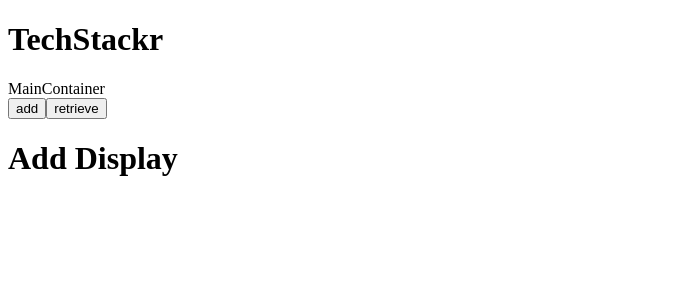
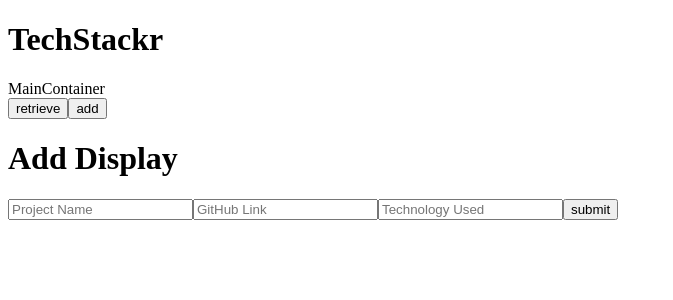
Before and after one commit to TeamTechStackr/TechStackr, a React app: page / in a window 1280 px wide. Shown: the top 300 px of the page, without its empty margins (0-673 px from the left). Built offline with nearby package versions, Linux system fonts and the light colour scheme.

Commit message:
addDisplay and retrieveDisplay working with hardcoded State

```diff
--- a/src/client/Components/NavBar.jsx
+++ b/src/client/Components/NavBar.jsx
@@ -5,8 +5,8 @@ const NavBar = () => {
 
     return (
         <div>
+            <Link to='/retrieve'><button>retrieve</button></Link>
             <Link to='/'><button>add</button></Link>
-            <Link to='/retrieve'><button>retrieve</button></Link>
         </div>
     )
 }
--- a/src/client/Containers/AddDisplay.jsx
+++ b/src/client/Containers/AddDisplay.jsx
@@ -1,9 +1,25 @@
 import React from 'react';
+import { Link } from 'react-router-dom';
 
 const AddDisplay = () => {
+
+    const clickHandler = () => {
+        const name = document.getElementById('name').value;
+        const link = document.getElementById('link').value;
+        const techsArr = document.getElementById('techs').value.split(',')
+        for(let i = 0; i < techsArr.length; i++) {
+            techsArr[i] = techsArr[i].trim();
+        }
+        console.log(name, link, techsArr)
+    }
+
     return (
         <div>
             <h1>Add Display</h1>
+            <input type='text' id='name' placeholder='Project Name'></input>
+            <input type='text' id='link' placeholder='GitHub Link'></input>
+            <input type='text' id='techs' placeholder='Technology Used'></input>
+            <button onClick={clickHandler}>submit</button>
         </div>
     )
 }
--- a/src/client/Containers/MainContainer.jsx
+++ b/src/client/Containers/MainContainer.jsx
@@ -15,8 +15,8 @@ const Maincontainer = () => {
             <Router>
                 <NavBar/>
                 <Routes>
+                    <Route path='/retrieve' element={<RetrieveDisplay/>}/>
                    <Route path='/' element={<AddDisplay/>}/>
-                   <Route path='/' element={<RetrieveDisplay/>}/>
                 </Routes>
             </Router>
 
--- a/src/client/Containers/RetrieveDisplay.jsx
+++ b/src/client/Containers/RetrieveDisplay.jsx
@@ -1,9 +1,38 @@
 import React from 'react';
+import { useState } from 'react';
 
 const RetrieveDisplay = () => {
+    //create a piece of state, lets call it "projects", for now it will be an empty array.
+    const [projectState, setProjects] = useState([]);
+    //declare a handler function for clicking our submit button,
+    const clickHandler = () => {
+        //it sends the stuff in our text box to our back end and it expects an array of objects in return
+        //we assign that array of objects to our "projects" state.
+        setProjects([
+            {name: 'KlusterBud', ghLink: 'github/klusterbud', techUsed: ['tech', 'tech']},
+            {name: 'KlusterBud', ghLink: 'github/klusterbud', techUsed: ['tech', 'tech']},
+            {name: 'KlusterBud', ghLink: 'github/klusterbud', techUsed: ['tech', 'tech']}])
+    }
+
+
+
     return (
-        <h1>Retrieve Display</h1>
+        <div>
+            <h1>Retrieve Display</h1>
+            <input type='text' id='techs' placeholder='Looking for...'></input>
+            <button onClick={clickHandler}>submit</button>
+            {/*'map' projectState to an array of elements that we can display.*/}
+            {projectState.map((value, index) =>
+                <div key={index}>
+                    <h1>{value.name}</h1>
+                    <h2>{value.ghLink}</h2>
+                    <h3>{value.techUsed}</h3>
+                </div>
+            )}
+        </div>
+
     )
 }
 
+
 export default RetrieveDisplay;
```
Also changed, not shown: 1 other file (tests, documents, lock files or other folders).
